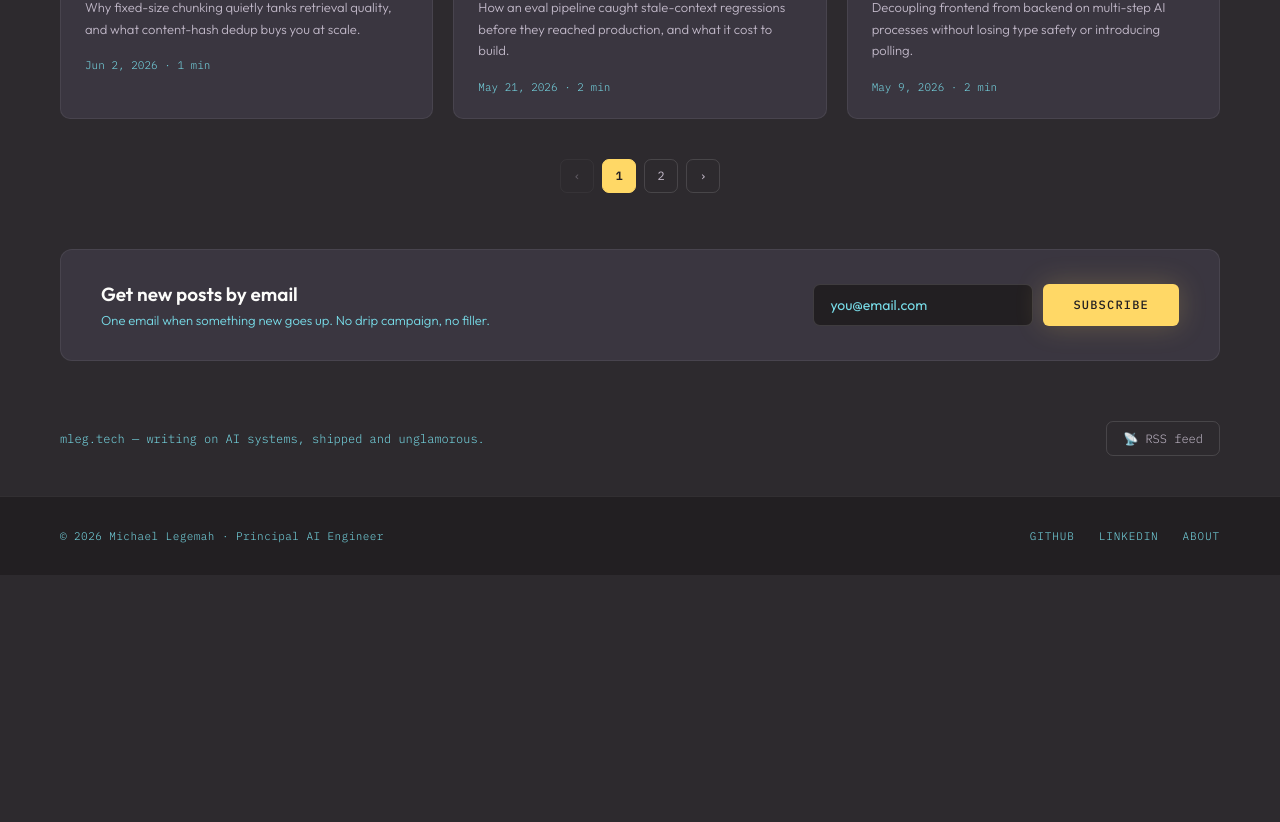
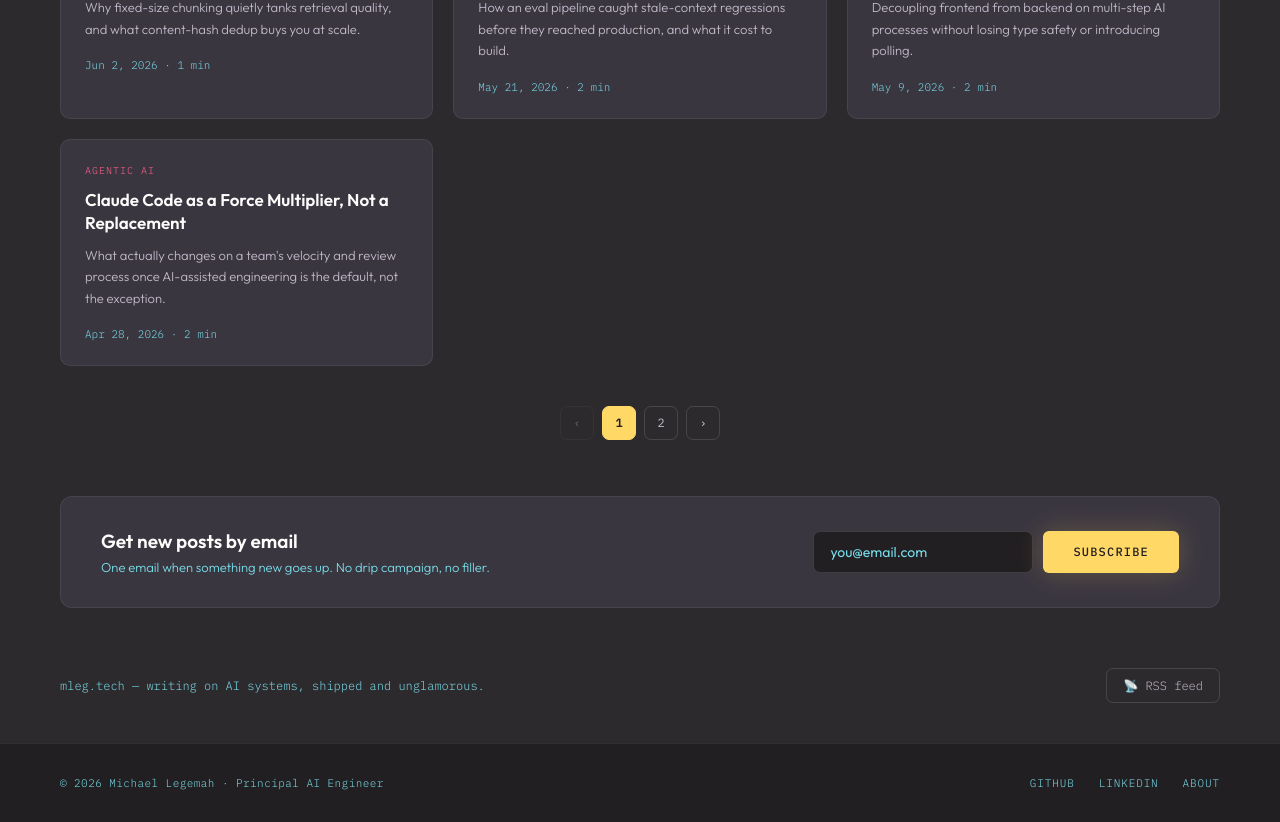
Before and after one commit to MikeLegemah5799/mleg-nextjs, a Next.js app: page /blog in a window 1280 px wide. Shown: the part 1260-2082 px from the top of the page. Before the commit the page ends 1835 px from the top, so only its background shows below. Built offline with nearby package versions, Linux system fonts and the light colour scheme.

Commit message:
Update pagination and display logic in BlogIndexClient for improved post visibility

```diff
--- a/components/BlogIndexClient.tsx
+++ b/components/BlogIndexClient.tsx
@@ -11,7 +11,7 @@ import { CATEGORY_COLORS, type Post } from '@/lib/blog-shared';
 import s from '@/styles/blog.module.css';
 
 const CATEGORIES = ['All posts', 'Agentic AI', 'RAG', 'Eval & testing', 'AWS', 'Career', 'MCP'];
-const PAGE_SIZE = 6;
+const PAGE_SIZE = 7;
 
 export default function BlogIndexClient({ featured, posts }: { featured?: Post; posts: Post[] }) {
   const [activeFilter, setActiveFilter] = useState('All posts');
@@ -30,7 +30,9 @@ export default function BlogIndexClient({ featured, posts }: { featured?: Post;
   const pageCount = Math.max(1, Math.ceil(filtered.length / PAGE_SIZE));
   const pagePosts = filtered.slice((page - 1) * PAGE_SIZE, page * PAGE_SIZE);
 
-  const showFeatured = !!featured && activeFilter === 'All posts' && !query.trim();
+  const showFeatured = !!featured
+    && (activeFilter === 'All posts' || activeFilter === featured.category)
+    && !query.trim();
 
   const handleFilter = (cat: string) => {
     setActiveFilter(cat);
@@ -118,6 +120,8 @@ export default function BlogIndexClient({ featured, posts }: { featured?: Post;
             </Link>
           )}
 
+          {(pagePosts.length > 0 || !showFeatured) && (
+            <>
               <div className={s.recentLabel}>Recent Posts</div>
 
               {pagePosts.length > 0 ? (
@@ -135,6 +139,8 @@ export default function BlogIndexClient({ featured, posts }: { featured?: Post;
                 <div className={s.emptyState}>
                   {filtered.length === 0 ? 'No posts match that search or filter.' : 'More posts coming soon.'}
                 </div>
+              )}
+            </>
           )}
 
           <div className={s.pagination}>
--- a/lib/blog-shared.ts
+++ b/lib/blog-shared.ts
@@ -18,4 +18,5 @@ export const CATEGORY_COLORS: Record<string, string> = {
   'Eval & testing': 'var(--green)',
   'AWS': 'var(--orange)',
   'Career': 'var(--purple)',
+  'MCP': 'var(--yellow)',
 };
```
Lines whose indentation alone changed are shown as unchanged.
